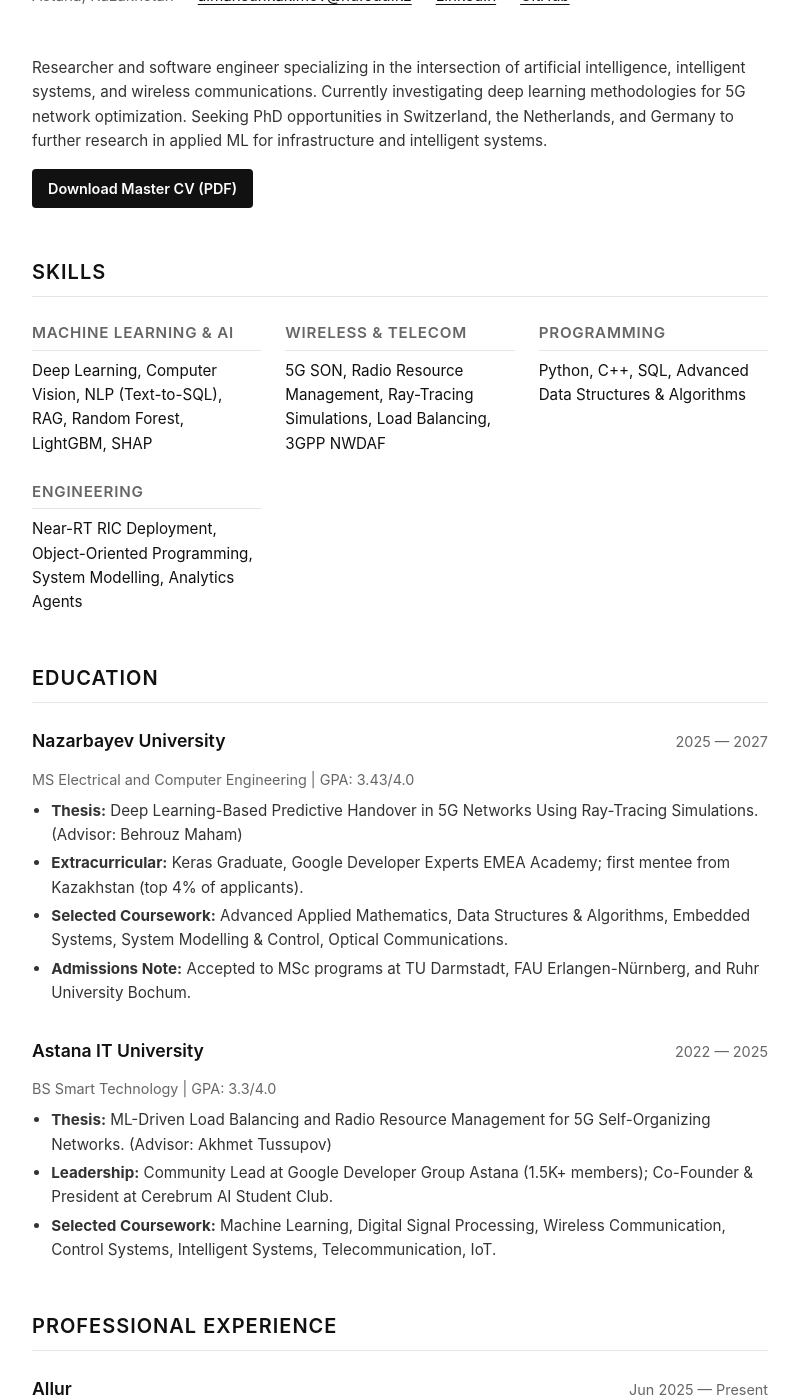
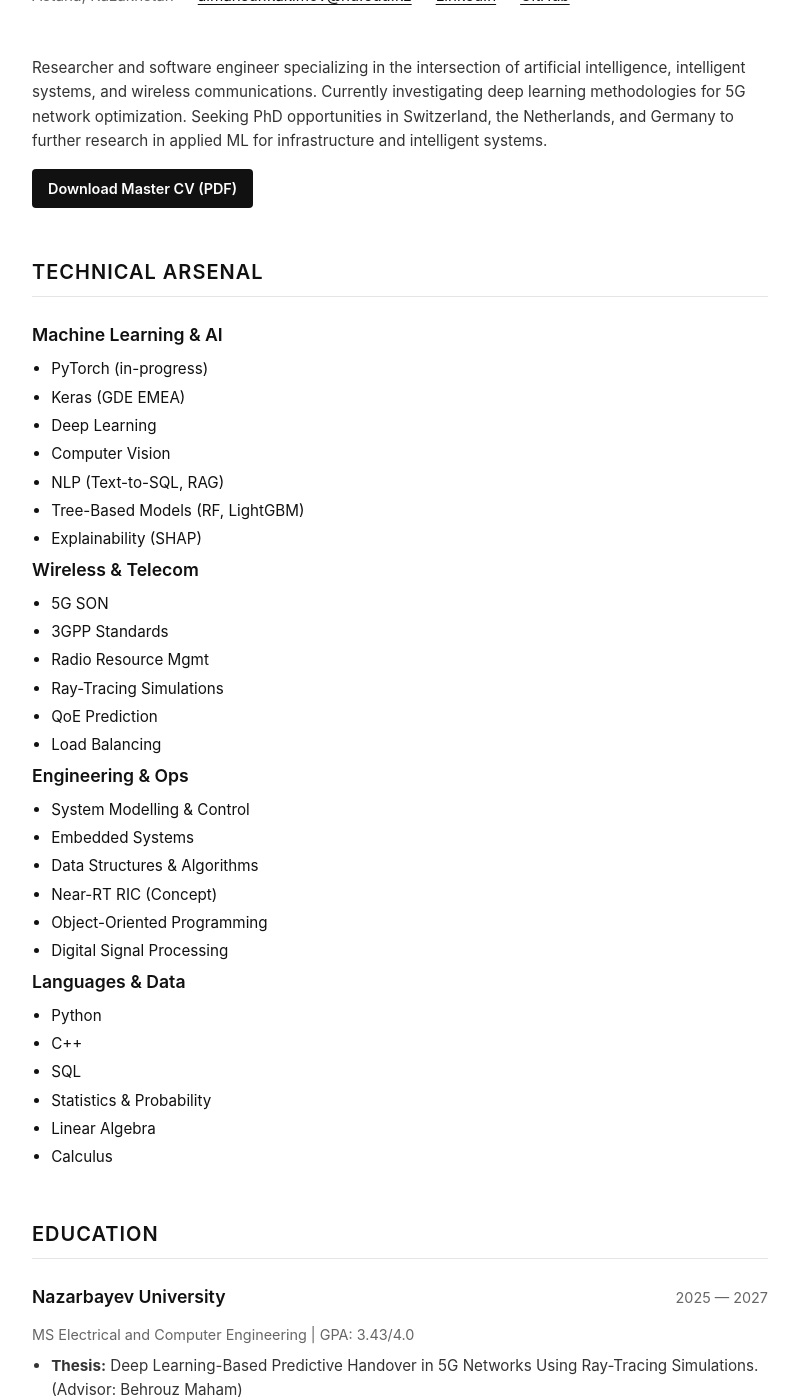
Before and after one commit to almansur04/almansur04.github.io, a Jekyll site: the page built from index.html, in a window 1280 px wide and 1400 px high, scrolled down 207 px. Shown: the whole window, without its empty margins (240-1039 px from the left). Built offline with Jekyll 4.4.1, drawn with Linux system fonts in a browser that asks for light colours.

Commit message:
Enhance skills section with technical arsenal details

```diff
--- a/_includes/skills.html
+++ b/_includes/skills.html
@@ -1,21 +1,50 @@
 <section id="skills">
-        <h2>Skills</h2>
-        <div class="skills-grid">
-            <div class="skill-category">
+    <h2>Technical Arsenal</h2>
+    <div class="skills-matrix">
+        <div class="matrix-column">
             <h3>Machine Learning & AI</h3>
-                <p>Deep Learning, Computer Vision, NLP (Text-to-SQL), RAG, Random Forest, LightGBM, SHAP</p>
+            <ul>
+                <li>PyTorch (in-progress)</li>
+                <li>Keras (GDE EMEA)</li>
+                <li>Deep Learning</li>
+                <li>Computer Vision</li>
+                <li>NLP (Text-to-SQL, RAG)</li>
+                <li>Tree-Based Models (RF, LightGBM)</li>
+                <li>Explainability (SHAP)</li>
+            </ul>
         </div>
-            <div class="skill-category">
+        <div class="matrix-column">
             <h3>Wireless & Telecom</h3>
-                <p>5G SON, Radio Resource Management, Ray-Tracing Simulations, Load Balancing, 3GPP NWDAF</p>
+            <ul>
+                <li class="pill-major">5G SON</li>
+                <li>3GPP Standards</li>
+                <li>Radio Resource Mgmt</li>
+                <li>Ray-Tracing Simulations</li>
+                <li>QoE Prediction</li>
+                <li>Load Balancing</li>
+            </ul>
         </div>
-            <div class="skill-category">
-                <h3>Programming</h3>
-                <p>Python, C++, SQL, Advanced Data Structures & Algorithms</p>
+        <div class="matrix-column">
+            <h3>Engineering & Ops</h3>
+            <ul>
+                <li>System Modelling & Control</li>
+                <li>Embedded Systems</li>
+                <li>Data Structures & Algorithms</li>
+                <li>Near-RT RIC (Concept)</li>
+                <li>Object-Oriented Programming</li>
+                <li>Digital Signal Processing</li>
+            </ul>
         </div>
-            <div class="skill-category">
-                <h3>Engineering</h3>
-                <p>Near-RT RIC Deployment, Object-Oriented Programming, System Modelling, Analytics Agents</p>
+        <div class="matrix-column">
+            <h3>Languages & Data</h3>
+            <ul>
+                <li class="pill-code">Python</li>
+                <li class="pill-code">C++</li>
+                <li class="pill-code">SQL</li>
+                <li>Statistics & Probability</li>
+                <li>Linear Algebra</li>
+                <li>Calculus</li>
+            </ul>
         </div>
     </div>
 </section>
```
Lines whose indentation alone changed are shown as unchanged.
